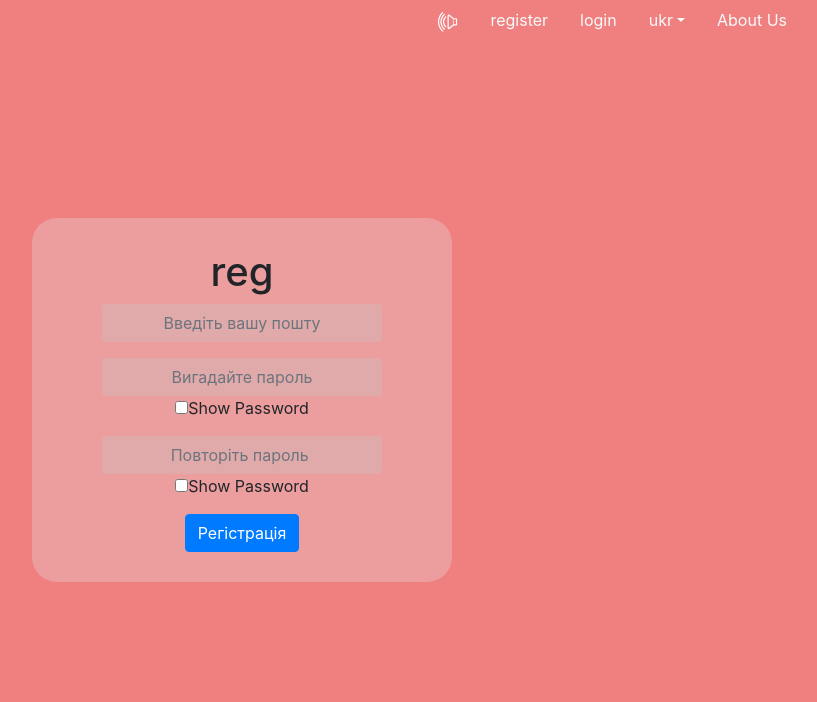
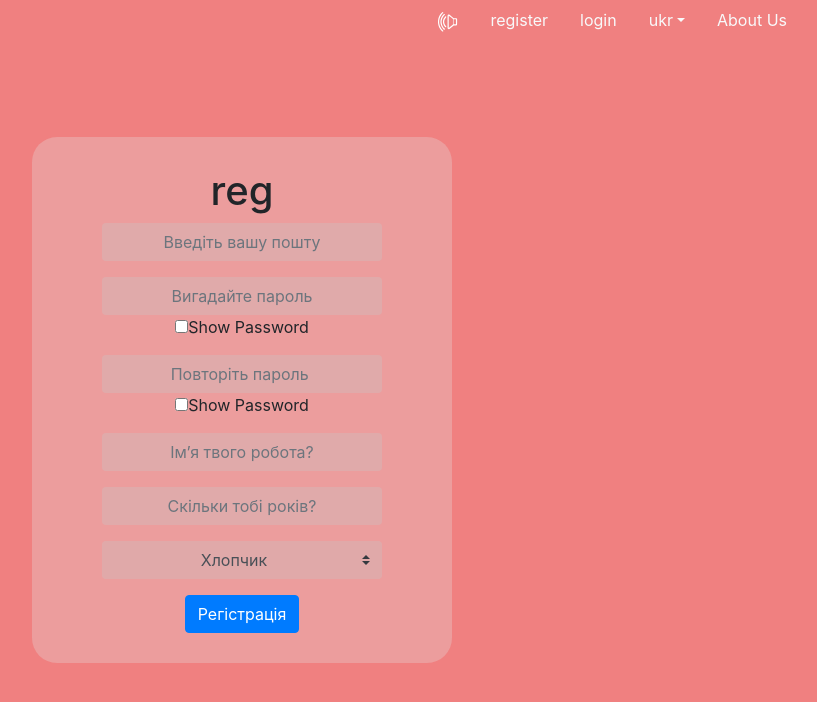
Before and after one commit to Neshell/ruh, a PHP site: page / in a window 1280 px wide. Shown: the top 702 px of the page, without its empty margins (398-1215 px from the left). Run offline with PHP 8.4, Linux system fonts and the light colour scheme; some libraries are stand-ins or nearby versions.

Commit message:
2 set reg

```diff
--- a/application/views/main-view.php
+++ b/application/views/main-view.php
@@ -14,5 +14,19 @@
         <input type="checkbox" onclick="myFunction(this.id)" id="checkbox2">Show Password
 
     </div>
+    <div class="form-group">
+        <input type="email" class="form-control" placeholder="Ім’я твого робота?"
+               aria-describedby="emailHelp">
+    </div>
+    <div class="form-group">
+        <input type="password" placeholder="Скільки тобі років?" class="form-control">
+    </div>
+    <div class="form-group">
+        <select class="custom-select form-control mr-sm-2" id="inlineFormCustomSelect">
+            <option selected value="0">Хлопчик</option>
+            <option value="1">Дівчинка</option>
+
+        </select>
+    </div>
     <button type="submit" class="btn btn-primary">Регістрація</button>
 </form>
--- a/application/views/template-view.php
+++ b/application/views/template-view.php
@@ -25,6 +25,7 @@
                 <li class="nav-item">
                     <a class="nav-link text-light" href="#">
                         <img src="/img/icons/volume_up.svg" class="img-fluid volume-up" alt=""></a>
+                        <img src="" alt="">
                 </li>
 
                 <li class="nav-item">
```
